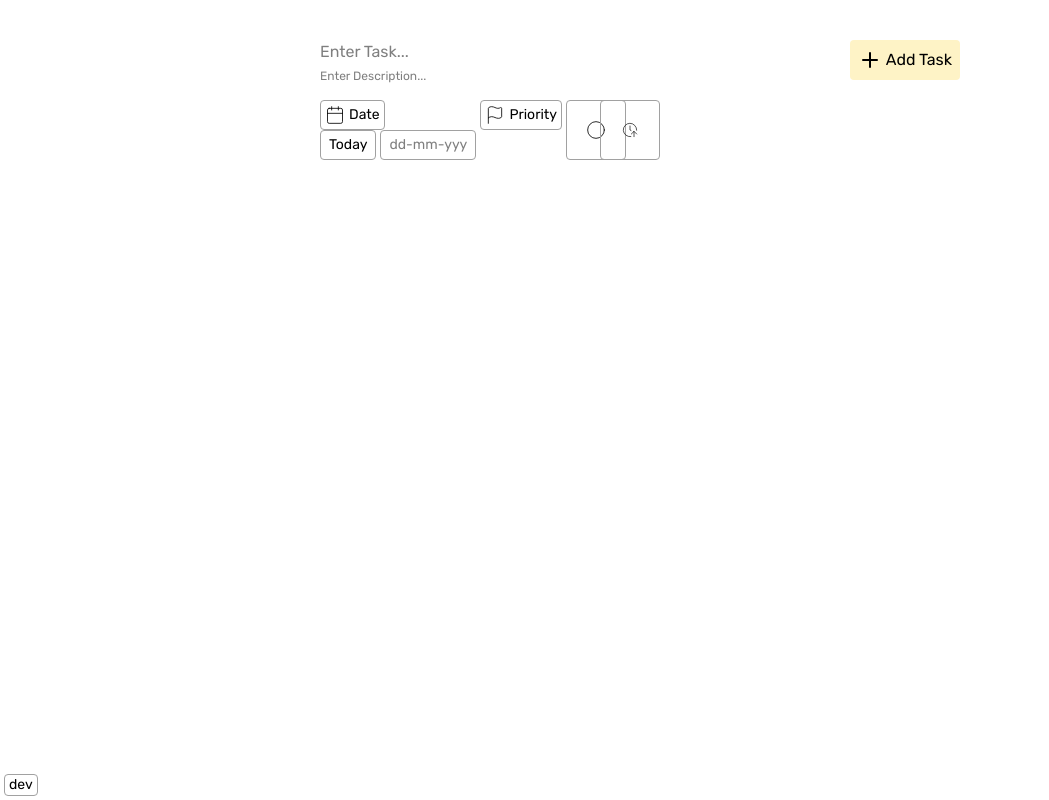
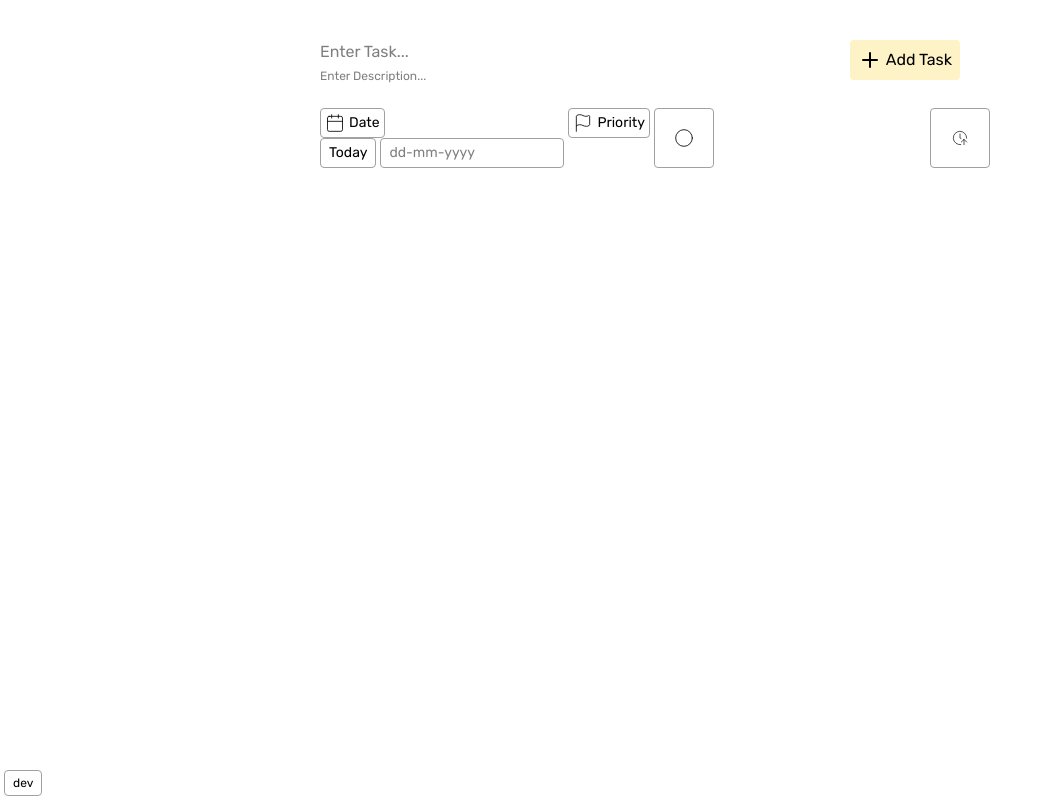
Before and after one commit to 2concrete/todoly, a React (Vite) app: page / in a window 1280 px wide. Both pictures are taken after a click on the button "Date". Shown: the whole page, without its empty margins (0-1049 px from the left). Built offline with nearby package versions, Linux system fonts and the light colour scheme.

Commit message:
fixed positioning in taskInput

```diff
--- a/src/App.jsx
+++ b/src/App.jsx
@@ -140,7 +140,7 @@ const App = () => {
         showCompleted={showCompleted}
       />
       <button
-        className="absolute bottom-0 m-1 text-sm left-0 border-1 border-neutral-400 rounded transition-all px-1 hover:opacity-70 cursor-pointer"
+        className="absolute bottom-0 m-1 text-xs left-0 border-1 border-neutral-400 rounded transition-all p-1 px-2 hover:opacity-70 cursor-pointer"
         onClick={() => sampleTasks()}
       >
         dev
--- a/src/components/TaskInput.jsx
+++ b/src/components/TaskInput.jsx
@@ -82,7 +82,7 @@ const TaskInput = ({
               value={description}
               onChange={handleDescriptionChange}
               placeholder="Enter Description..."
-              className="outline-none text-xs resize-none"
+              className="outline-none text-xs resize-none mb-2"
             />
           </div>
         </form>
@@ -99,6 +99,7 @@ const TaskInput = ({
           </button>
         </div>
       </div>
+      <div className="flex gap-1 justify-between">
         <div className="flex gap-1">
           <div /* Date Button*/>
             <button
@@ -127,7 +128,7 @@ const TaskInput = ({
                   type="text"
                   placeholder="dd-mm-yyyy"
                   onChange={handleDateChange}
-                className="border text-sm w-24 outline-none h-fit p-1 px-2 gap-1 rounded flex hover:opacity-70 transition-all border-neutral-400"
+                  className="border text-sm w-full outline-none h-fit p-1 px-2 gap-1 rounded flex hover:opacity-70 transition-all border-neutral-400"
                 />
               </div>
             )}
@@ -194,7 +195,9 @@ const TaskInput = ({
               }
               className="border text-sm border-neutral-400 w-fit h-full items-center aspect-square justify-center p-1 gap-1 rounded flex cursor-pointer hover:opacity-70 transition-all"
             >
-            {showCompleted === "all" && <Circle className="stroke-1 size-5" />}
+              {showCompleted === "all" && (
+                <Circle className="stroke-1 size-5" />
+              )}
               {showCompleted === "completed" && (
                 <CircleCheck className="stroke-1 size-5" />
               )}
@@ -203,10 +206,11 @@ const TaskInput = ({
               )}
             </button>
           </div>
+        </div>
         <div /* Sort Button*/ className="relative flex gap-1">
           <button
             onClick={() => setShowSortPopout(!showSortPopout)}
-            className="border text-sm cursor-pointer hover:opacity-70 transition-all border-neutral-400 justify-center items-center aspect-square gap-1 rounded flex"
+            className="border text-sm cursor-pointer mr-3 hover:opacity-70 transition-all border-neutral-400 justify-center items-center aspect-square rounded flex"
           >
             {sortIcon}
           </button>
```
Lines whose indentation alone changed are shown as unchanged.
